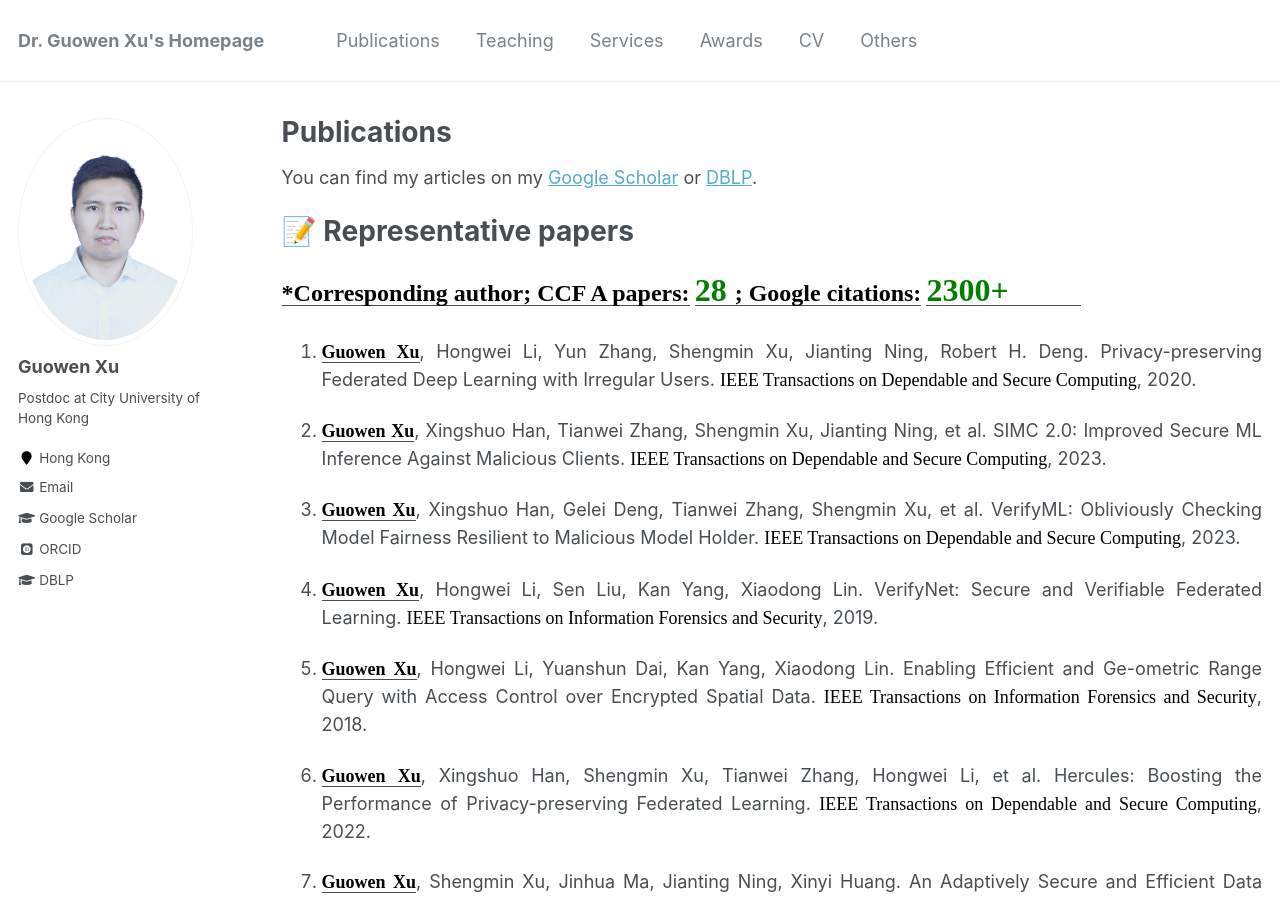
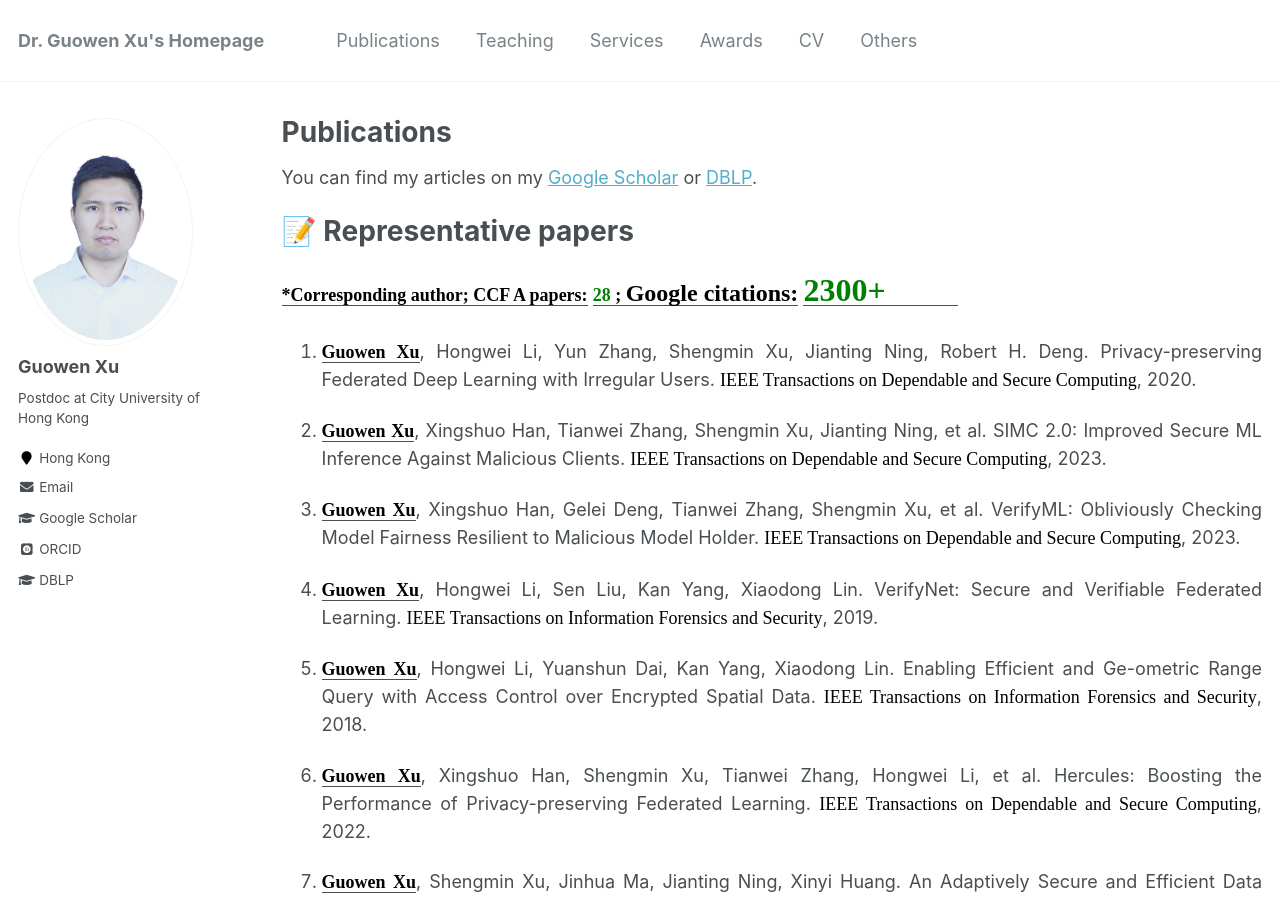
Before and after one commit to Guowen-xu/guowen-xu.github.io, a Jekyll site: the page built from _pages/publications.md, in a window 1280 px wide and 900 px high. Built offline with Jekyll 4.4.1, drawn with Linux system fonts in a browser that asks for light colours; some web fonts are replaced.

Commit message:
Update publications.md

```diff
--- a/_pages/publications.md
+++ b/_pages/publications.md
@@ -9,7 +9,7 @@ author_profile: true
 You can find my articles on my [Google Scholar](https://scholar.google.com.hk/citations?user=MDKdG80AAAAJ&hl=zh-CN) or [DBLP](https://dblp.org/pid/87/10142.html).
 
 # 📝 Representative papers
-<u><b><font face="Times New Roman" color=black size=5> *Corresponding author; </font></b></u> <u><b><font face="Times New Roman" color=black size=5>  CCF A papers:</font></b></u> <u><b><font face="Times New Roman" color=green size=6>  28 </font></b></u><u><b><font face="Times New Roman" color=black size=5>; </font></b></u> <u><b><font face="Times New Roman" color=black size=5> Google citations:</font></b></u> <u><b><font face="Times New Roman" color=green size=6>  2300+
+<u><b><font face="Times New Roman" color=black size=4> *Corresponding author; </font></b></u> <u><b><font face="Times New Roman" color=black size=4>  CCF A papers:</font></b></u> <u><b><font face="Times New Roman" color=green size=4>  28 </font></b></u><u><b><font face="Times New Roman" color=black size=4>; </font></b></u> <u><b><font face="Times New Roman" color=black size=5> Google citations:</font></b></u> <u><b><font face="Times New Roman" color=green size=6>  2300+
 &nbsp;&nbsp;&nbsp;&nbsp;&nbsp;&nbsp;&nbsp;&nbsp;
 1. <p align="justify"> <u><b><font face="Times New Roman" color=black size=4> Guowen Xu</font></b></u>,  Hongwei Li, Yun Zhang, Shengmin Xu, Jianting Ning, Robert H. Deng. Privacy-preserving Federated Deep Learning with Irregular Users. <font face="Times New Roman" color=black size=4> IEEE Transactions on Dependable and Secure Computing</font>, 2020.</p>
 2. <p align="justify"> <u><b><font face="Times New Roman" color=black size=4> Guowen Xu</font></b></u>, Xingshuo Han, Tianwei Zhang, Shengmin Xu, Jianting Ning, et al. SIMC 2.0: Improved Secure ML Inference Against Malicious Clients. <font face="Times New Roman" color=black size=4> IEEE Transactions on Dependable and Secure Computing</font>, 2023.</p>
```
